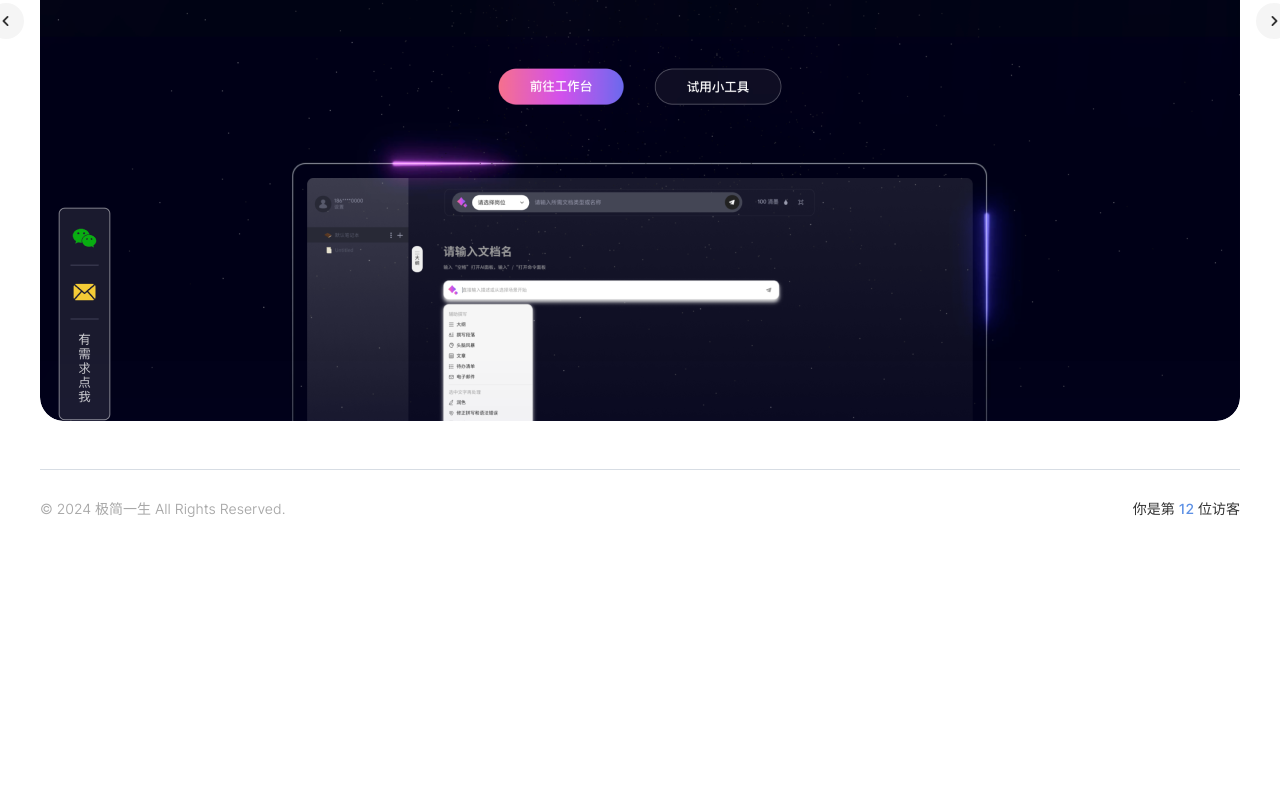
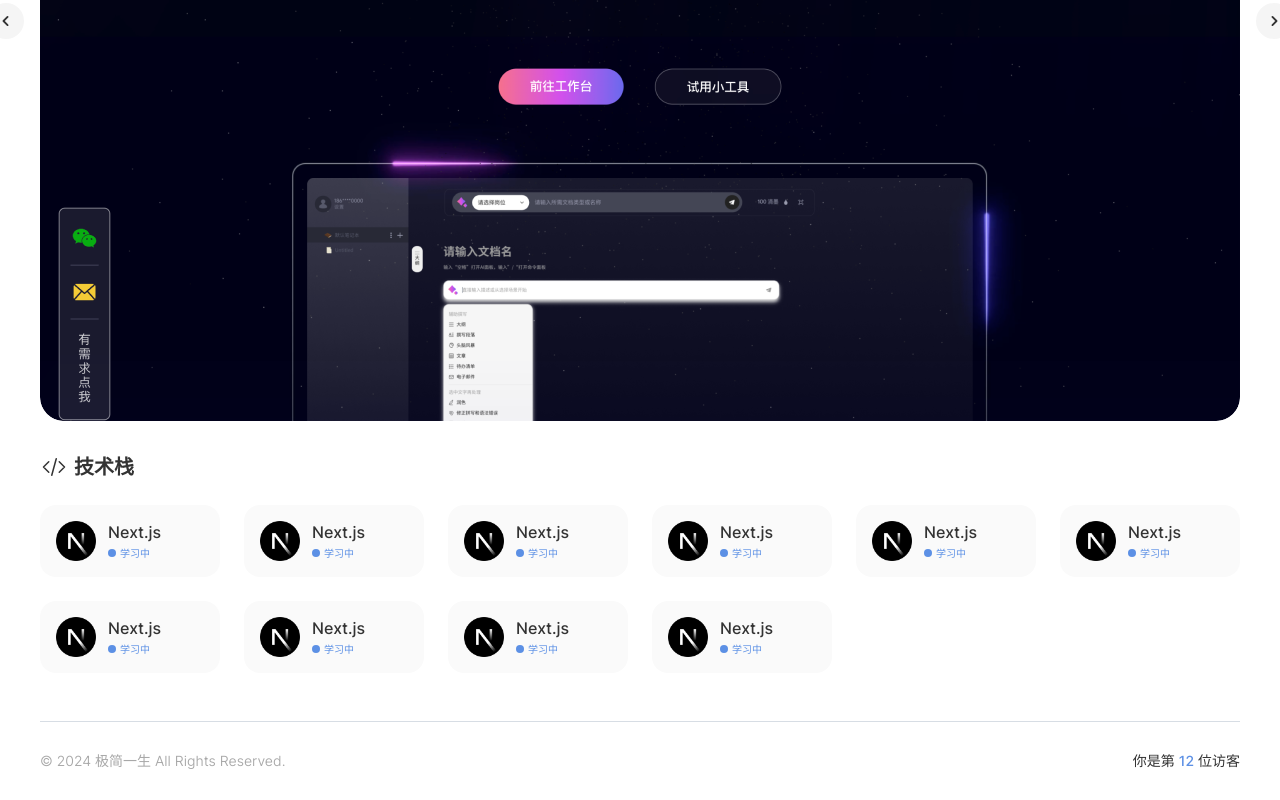
Before and after one commit to trojanyao/trojanyao, a Next.js app: page /project/1 in a window 1280 px wide. Shown: the part 955-1755 px from the top of the page. Before the commit the page ends 1503 px from the top, so only its background shows below. Built offline with nearby package versions, Linux system fonts and the light colour scheme.

Commit message:
feat(ProjectDetail): add `<TechStack/>` component

```diff
--- a/app/project/[id]/page.tsx
+++ b/app/project/[id]/page.tsx
@@ -18,6 +18,9 @@ import {
 import StatusDown from '../components/StatusDown';
 import ProductType from '../components/ProductType';
 import PreviewCarousel from '../components/PreviewCarousel';
+import SectionHeader from '@/app/components/SectionHeader';
+import { CodeBracketIcon } from '@heroicons/react/24/outline';
+import SkillGrid from '@/app/skill/SkillGrid';
 
 export default function ProjectDetail() {
   const isAvailable = false;
@@ -107,6 +110,16 @@ export default function ProjectDetail() {
     );
   }
 
+  /* === Component: TechStack === */
+  function TechStack() {
+    return (
+      <div>
+        <SectionHeader title="技术栈" icon={<CodeBracketIcon />} />
+        <SkillGrid />
+      </div>
+    );
+  }
+
   return (
     <div>
       <Breadcrumb menus={breadcrumbMenus} />
@@ -121,6 +134,7 @@ export default function ProjectDetail() {
             require('../components/04.png'),
           ]}
         />
+        <TechStack />
       </div>
     </div>
   );
```
